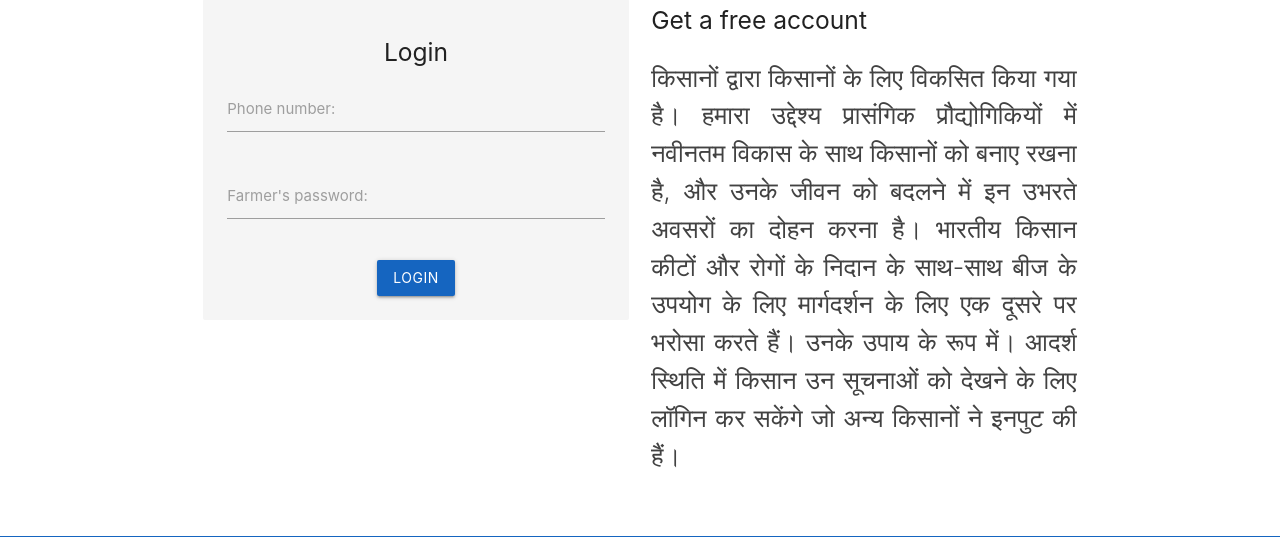
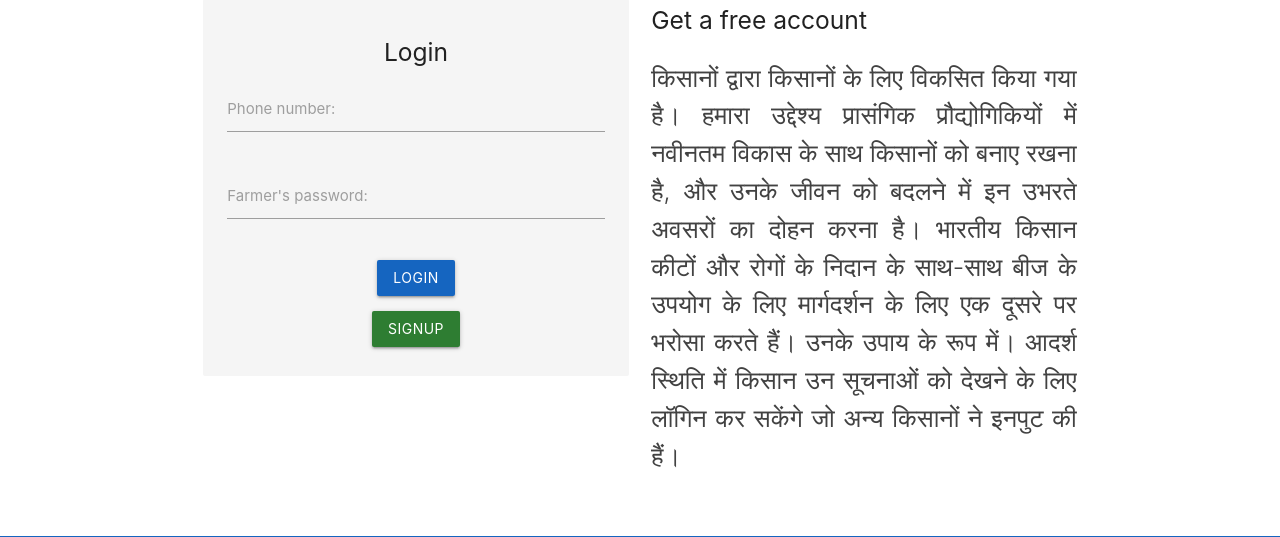
Before and after one commit to aayushbisen/pucho-kisan, a Django app: template forum/templates/forum/outer/login.html in a window 1280 px wide. Shown: the part 588-1125 px from the top of the page. Run offline with Django 3.2, Linux system fonts and the light colour scheme; the template is opened without the code that fills it: values that come from a table or form of the project are taken from there, others are empty.

Commit message:
added signup link

```diff
--- a/forum/templates/forum/outer/login.html
+++ b/forum/templates/forum/outer/login.html
@@ -28,6 +28,7 @@
                 <button type="submit" class="btn blue darken-3"> {% trans "Login" %} </button>
             </div>
         </form>
+        <p class="center" style="margin-bottom: 5px !important;"><a href=" {% url 'forum:signup' %} " class="btn green darken-3"> {% trans "Signup" %} </a></p>
 
     </div>
 
```
